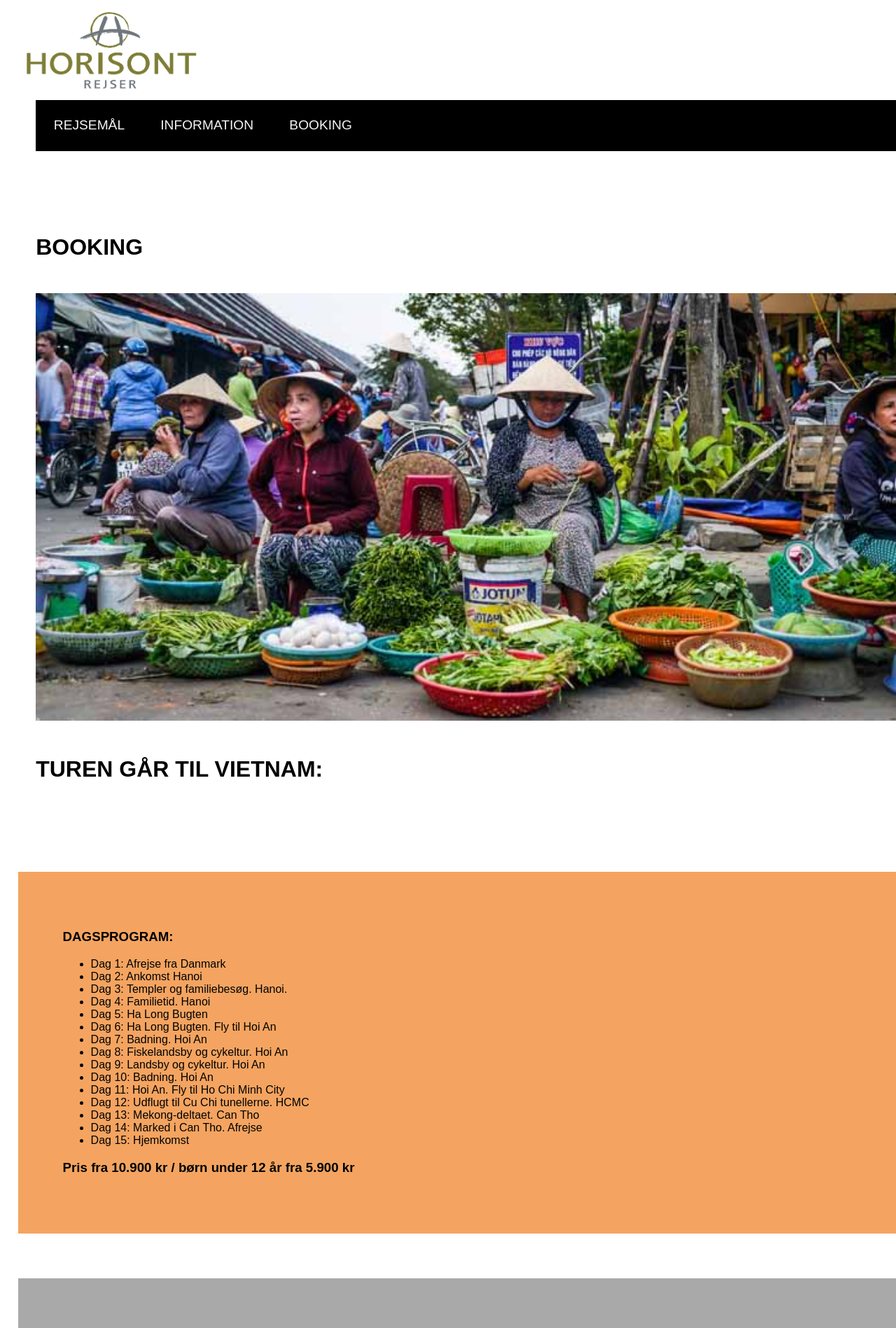
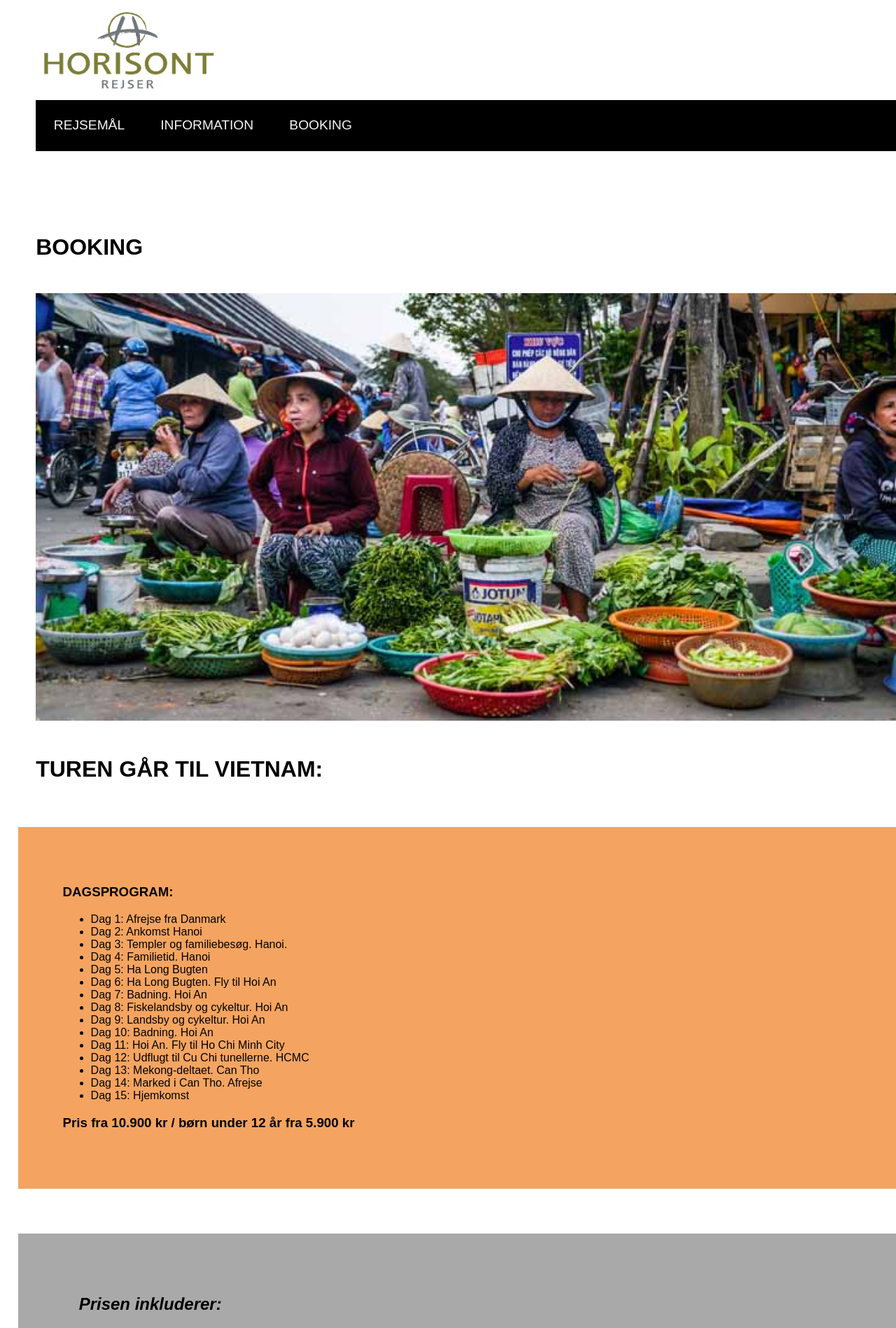
Before and after one commit to emiliegenz/emiliegenz.github.io, a plain HTML site: page pages/booking.html in a window 1280 px wide. Shown: the top 1898 px of the page at 70% size. Drawn offline with Linux system fonts and the light colour scheme.

Commit message:
Update style.css

```diff
--- a/css/style.css
+++ b/css/style.css
@@ -5,7 +5,7 @@ body {
     height: 100%;
     font-family: "arial";
     box-sizing: border-box;
-      margin-left: 2%;
+    margin-left: 2%;
 }
 
 /*MENU*/
@@ -14,9 +14,7 @@ nav {
     float: right;
     width: 100%;
     background: black;
-
     margin-right: -2%;
-
 }
 
 /*MENU TEKST*/
@@ -40,7 +38,6 @@ li:hover a {
     color: olive;
 }
 
-
 /*MENU LISTE*/
 
 nav li a {
@@ -50,12 +47,13 @@ nav li a {
     text-decoration: none;
     margin: 2%;
 }
-
+ #logo {
+        margin-left: 2%;
+    }
 /*OVERSKRIFTER INDEX*/
 
 h1 {
     margin-left: 2%;
-
 }
 
 /*OVERSKRIFTER INFO + BOOK*/
@@ -89,7 +87,7 @@ img {
     padding: 5%;
     margin-left: 2%;
     margin-right: -2%;
-
+    margin-bottom: 2%;
 }
 
 .fly-container {
@@ -97,7 +95,6 @@ img {
     padding: 5%;
     margin: 10%;
     text-align: justify;
-
 }
 
 .hotel-container {
@@ -128,7 +125,7 @@ img {
 .vietnam-container {
     background-color: sandybrown;
     padding: 5%;
-    margin-top: 10%;
+    margin-top: 5%;
     margin-bottom: 5%;
 }
 
```
